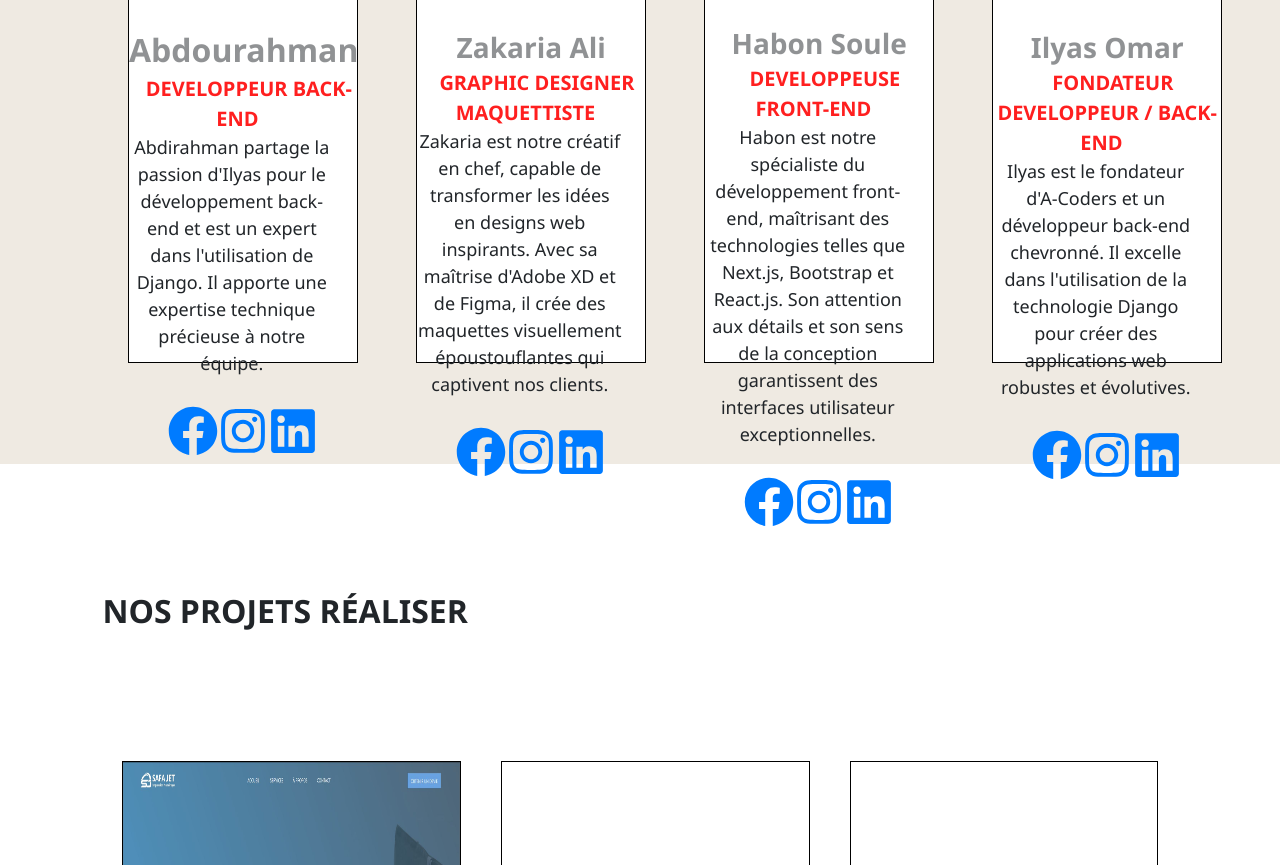
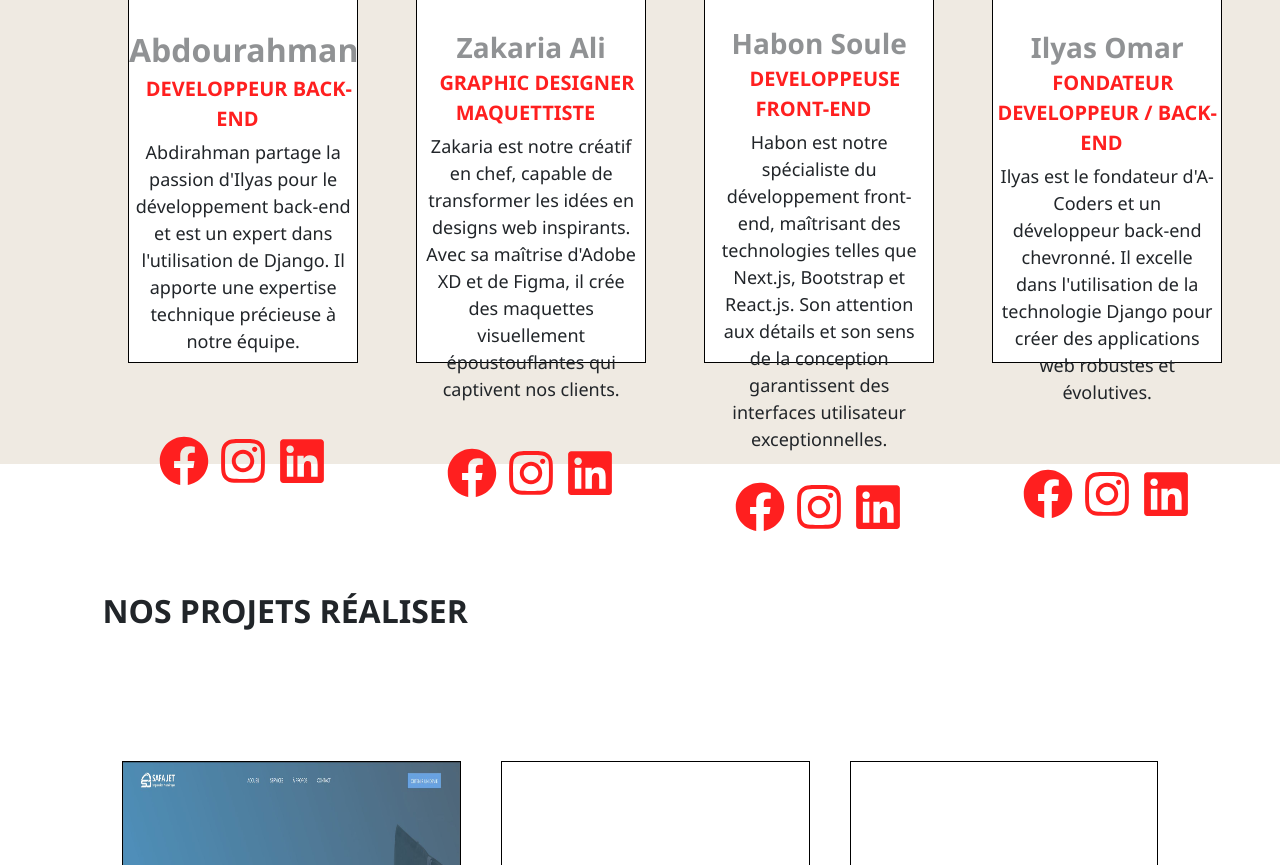
Before and after one commit to SouguehHodan/A-coders, a Next.js app: page /propos in a window 1280 px wide. Shown: the part 2480-3345 px from the top of the page. Built offline with nearby package versions, Linux system fonts and the light colour scheme.

Commit message:
SAMEDI2-3

```diff
--- a/package.json
+++ b/package.json
@@ -14,8 +14,8 @@
     "gsap": "^3.12.5",
     "ionicons": "^7.4.0",
     "next": "^14.1.0",
-    "react": "^18.3.1",
-    "react-dom": "^18.3.1",
+    "react": "^18.2.0",
+    "react-dom": "^18.2.0",
     "react-icons": "^5.0.1",
     "react-scroll": "^1.9.0",
     "react-scroll-trigger": "^0.6.14",
--- a/src/app/propos/page.jsx
+++ b/src/app/propos/page.jsx
@@ -95,9 +95,9 @@ const Propos = () => {
                 Abdirahman partage la passion d'Ilyas pour le développement back-end et est un expert dans l'utilisation de Django. Il apporte une expertise technique précieuse à notre équipe.
               </p>
               <div className="icon">
-                <a href="lien-de-votre-page-facebook"><FaFacebook /></a>
-                <a href="lien-de-votre-compte-instagram"><FaInstagram /></a>
-                <a href="lien-de-votre-page-linkedin"><FaLinkedin /></a>
+                <a href="lien-de-votre-page-facebook"><FaFacebook className="icon1"/></a>
+                <a href="lien-de-votre-compte-instagram"><FaInstagram className="icon1"/></a>
+                <a href="lien-de-votre-page-linkedin"><FaLinkedin className="icon1"/></a>
               </div>
             </div>
             <div className="pro2-1">
@@ -115,10 +115,10 @@ const Propos = () => {
               <p>
                 Zakaria est notre créatif en chef, capable de transformer les idées en designs web inspirants. Avec sa maîtrise d'Adobe XD et de Figma, il crée des maquettes visuellement époustouflantes qui captivent nos clients.
               </p>
-              <div className="icon">
-                <a href="lien-de-votre-page-facebook"><FaFacebook /></a>
-                <a href="lien-de-votre-compte-instagram"><FaInstagram /></a>
-                <a href="lien-de-votre-page-linkedin"><FaLinkedin /></a>
+              <div className="icon2">
+                <a href="lien-de-votre-page-facebook"><FaFacebook className="icon1"/></a>
+                <a href="lien-de-votre-compte-instagram"><FaInstagram className="icon1"/></a>
+                <a href="lien-de-votre-page-linkedin"><FaLinkedin className="icon1"/></a>
               </div>
             </div>
             <div className="pro2-1">
@@ -136,10 +136,10 @@ const Propos = () => {
               <p>
                 Habon est notre spécialiste du développement front-end, maîtrisant des technologies telles que Next.js, Bootstrap et React.js. Son attention aux détails et son sens de la conception garantissent des interfaces utilisateur exceptionnelles.
               </p>
-              <div className="icon">
-                <a href="lien-de-votre-page-facebook"><FaFacebook /></a>
-                <a href="lien-de-votre-compte-instagram"><FaInstagram /></a>
-                <a href="lien-de-votre-page-linkedin"><FaLinkedin /></a>
+              <div className="icon3">
+                <a href="lien-de-votre-page-facebook"><FaFacebook className="icon1"/></a>
+                <a href="lien-de-votre-compte-instagram"><FaInstagram className="icon1"/></a>
+                <a href="lien-de-votre-page-linkedin"><FaLinkedin className="icon1"/></a>
               </div>
             </div>
             <div className="pro2-1">
@@ -157,10 +157,10 @@ const Propos = () => {
               <p>
                 Ilyas est le fondateur d'A-Coders et un développeur back-end chevronné. Il excelle dans l'utilisation de la technologie Django pour créer des applications web robustes et évolutives.
               </p>
-              <div className="icon">
-                <a href="lien-de-votre-page-facebook"><FaFacebook /></a>
-                <a href="lien-de-votre-compte-instagram"><FaInstagram /></a>
-                <a href="lien-de-votre-page-linkedin"><FaLinkedin /></a>
+              <div className="icon4">
+                <a href="lien-de-votre-page-facebook"><FaFacebook className="icon1"/></a>
+                <a href="lien-de-votre-compte-instagram"><FaInstagram className="icon1"/></a>
+                <a href="lien-de-votre-page-linkedin"><FaLinkedin className="icon1"/></a>
               </div>
             </div>
           </div>
--- a/src/app/styles/propos.css
+++ b/src/app/styles/propos.css
@@ -130,13 +130,32 @@
   background-color: white;
   border: 1px solid black;
 }
+.pro2-1 p{
+  padding: 2%;
+  width: 28VH;
+  margin: auto;
+}
 .icon{
+  margin-top: 26%;
   font-size: 50px;
 }
-  .fonction{
+.icon2{
   margin-top: 10%;
+  font-size: 50px;
 }
-
+.icon3{
+  margin-top: 3%;
+  font-size: 50px;
+}
+.icon4{
+  margin-top: 18%;
+  font-size: 50px;
+}
+.icon1{
+  font-weight: bold;
+  color: #FF1F1F;
+  margin: 2%;
+}
 @media screen and (max-width: 500px){
   .pro-sec2{
     height: 200%;
```
Also changed, not shown: src/app/styles/service.css (indentation only), 1 other file (tests, documents, lock files or other folders). Lines whose indentation alone changed are shown as unchanged.
